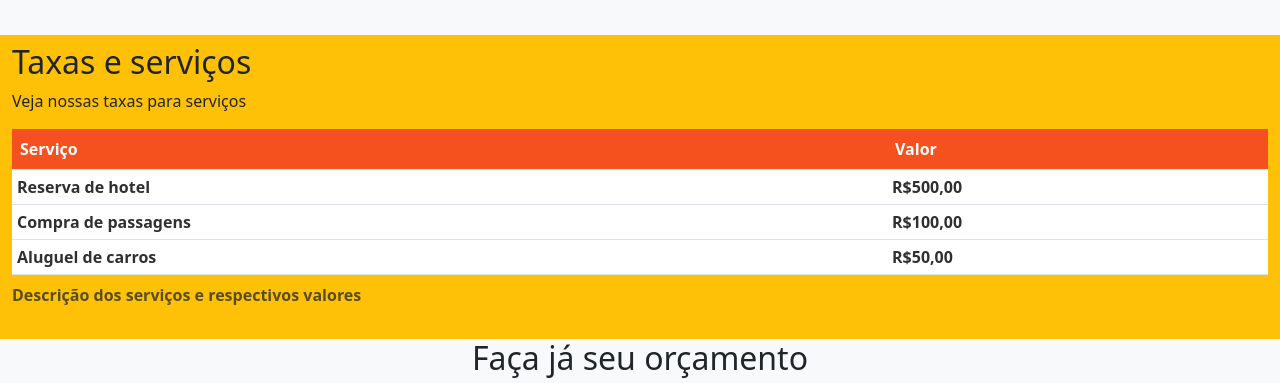
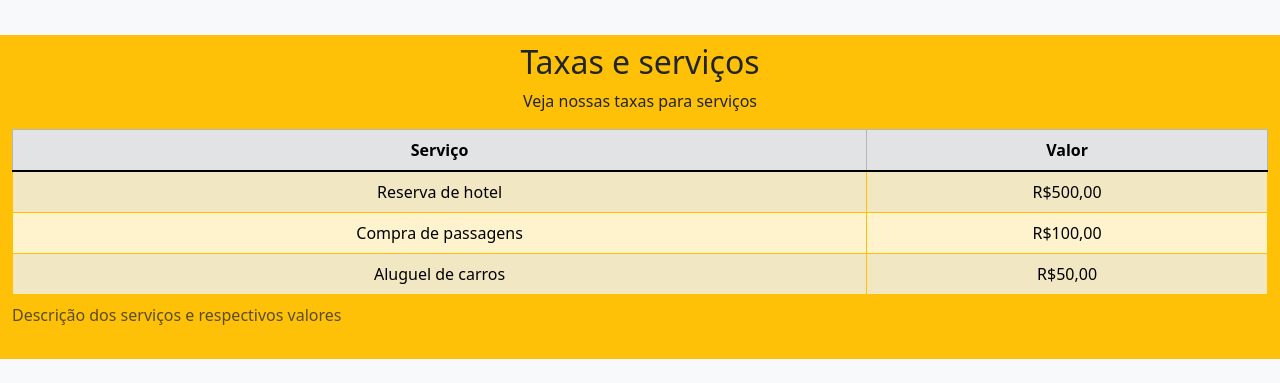
Before and after one commit to Alexjr53/pagina-de-viagens, a plain HTML site: page index.html in a window 1280 px wide. Shown: the part 840-1223 px from the top of the page. Drawn offline with nearby package versions, Linux system fonts and the light colour scheme.

Commit message:
estilo atualizado

```diff
--- a/index.html
+++ b/index.html
@@ -6,7 +6,6 @@
     <meta name="viewport" content="width=device-width, initial-scale=1.0">
     <link href="https://cdn.jsdelivr.net/npm/bootstrap@5.3.0-alpha3/dist/css/bootstrap.min.css" rel="stylesheet" integrity="sha384-KK94CHFLLe+nY2dmCWGMq91rCGa5gtU4mk92HdvYe+M/SXH301p5ILy+dN9+nJOZ" crossorigin="anonymous">
     <link rel="stylesheet" href="src/css/style.css">
-    <link rel="stylesheet" href="src/css/reset.css">
     <title>a viagem dos sonhos</title>
 </head>
 <body>
@@ -63,18 +62,18 @@
             </figure>
         </div>
     </section>
-    <section class="container-fluid bg-warning py-2">
+    <section class="container-fluid bg-warning py-2 text-center">
         <h2>Taxas e serviços</h2>
         <p>Veja nossas taxas para serviços</p>
-        <table class="table">
+        <table class="table table-warning table-striped table-hover table-bordered border-warning">
             <caption>Descrição dos serviços e respectivos valores</caption>
-            <thead>
+            <thead class="table-secondary">
                 <tr>
                     <th> Serviço</th>
                     <th>Valor</th>
                 </tr>
             </thead>
-            <tbody>
+            <tbody class="table-group-divider">
                 <tr>
                     <td>Reserva de hotel</td>
                     <td>R$500,00</td>
@@ -90,7 +89,7 @@
             </tbody>
         </table>
     </section>
-    <section class="container-fluid bg-light">
+    <section class="container-fluid bg-light py-4">
         <h2 class="text-center">Faça já seu orçamento</h2>
         <form method="GET" action="">
             <fieldset>
@@ -133,13 +132,13 @@
                     <label class="form-check-label" for="reservaVeiculos">Reserva de veiculos</label>
                 </div>
             </fieldset>
-
+            <br>
             <button class="btn btn-secondary">Salvar</button>
         </form>
     </section>
 
-    <footer class="container-fluid bg-warning">
-        <p>Desenvolvido por Alex</p>
+    <footer class="container-fluid bg-warning text-center">
+        <p class="m-0 py-4">Desenvolvido por Alex</p>
     </footer>
 
     <script src="https://cdn.jsdelivr.net/npm/bootstrap@5.3.0-alpha3/dist/js/bootstrap.bundle.min.js" integrity="sha384-ENjdO4Dr2bkBIFxQpeoTz1HIcje39Wm4jDKdf19U8gI4ddQ3GYNS7NTKfAdVQSZe" crossorigin="anonymous"></script>
--- a/src/css/reset.css
+++ /dev/null
@@ -1,10 +0,0 @@
-/* *{
-    margin: 0;
-    padding: 0;
-    box-sizing: border-box;
-} */
-
-img{
-    height: 300px;
-    max-width: 400px;
-}
--- a/src/css/style.css
+++ b/src/css/style.css
@@ -12,27 +12,7 @@
     font-weight: 600;
 }
 
-/* tabela */
-
-.table{
-    width: 100%;
-    font-weight: 600;
+img{
+    height: 300px;
+    max-width: 400px;
 }
-
-.table td{
-    color: #303030;
-    padding: 5px;
-}
-
-.table tr:nth-child(even){
-    background-color: #e9e9e9;
-}
-
-.table tr:nth-child(odd){
-    background-color: #bdbdbd;
-}
-
-.table thead th{
-    background-color: #f4511e;
-    color: white;
-}
```
